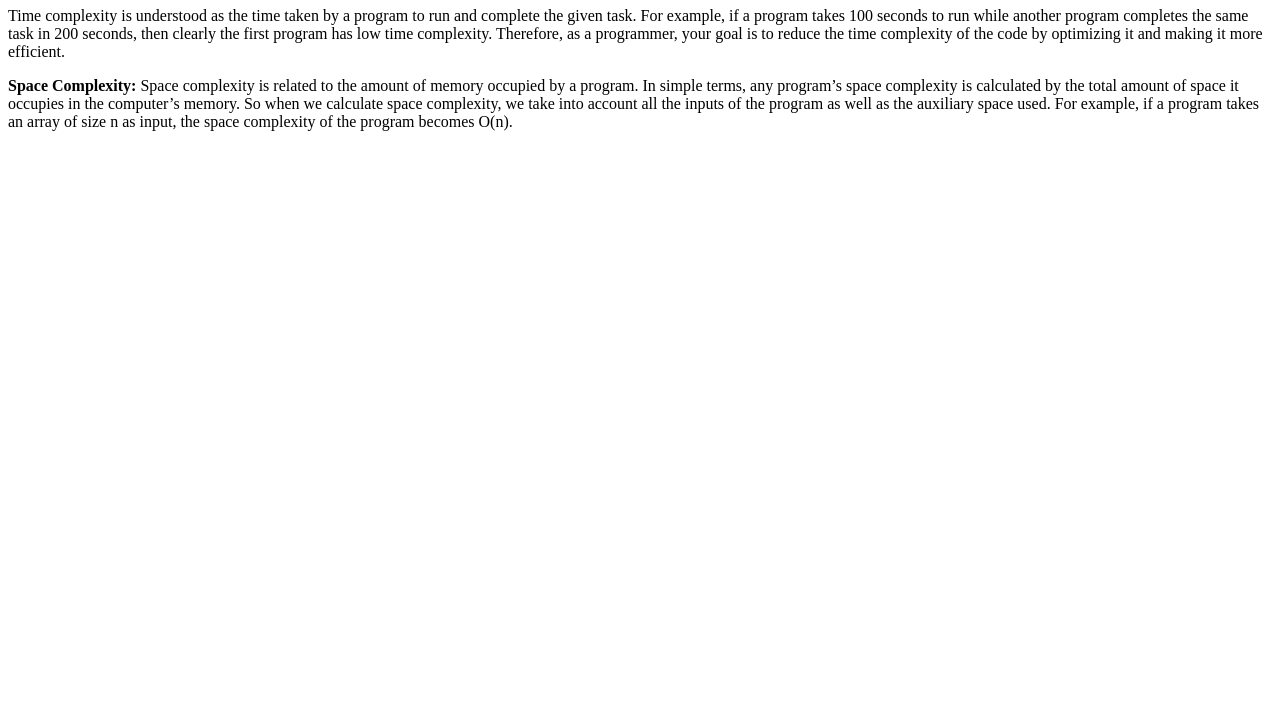
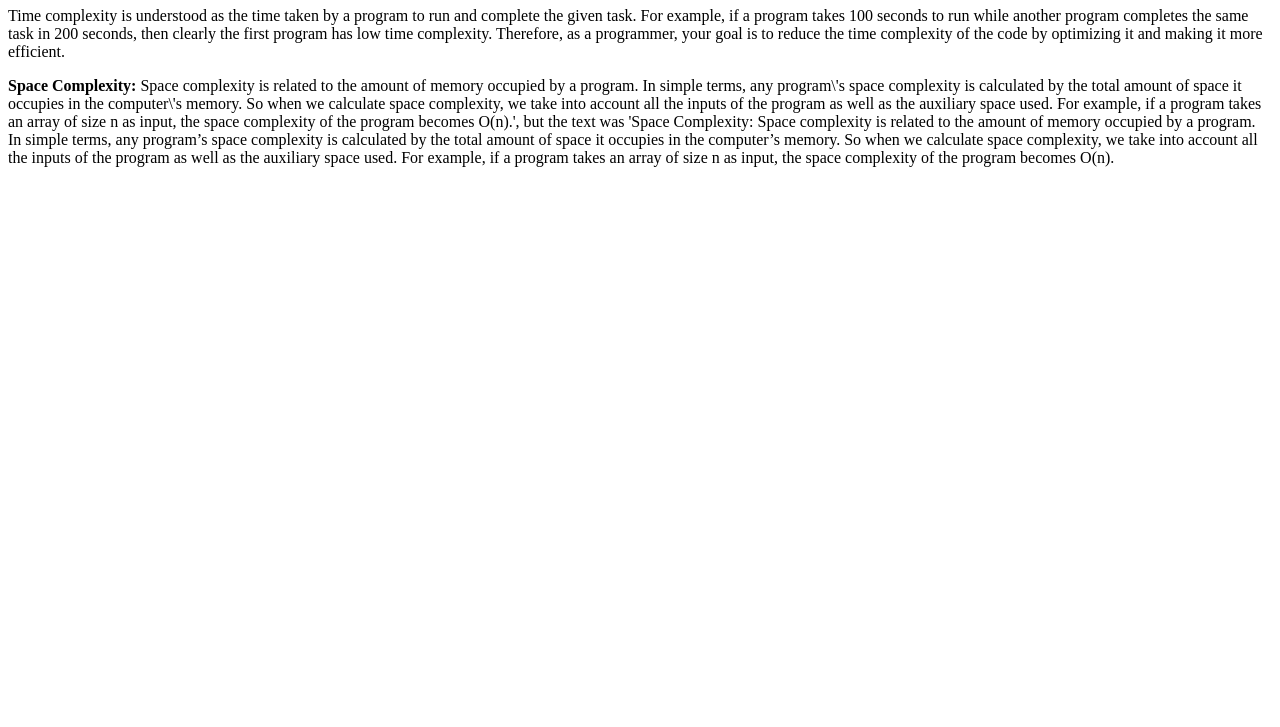
Before and after one commit to acciojob/time-and-space-complexity-SangitaSen1998, a website: page main.html in a window 1280 px wide. Shown: the part 73-800 px from the top of the page. Drawn offline with Linux system fonts and the light colour scheme.

Commit message:
created a submission

```diff
--- a/main.html
+++ b/main.html
@@ -10,8 +10,7 @@
 	<h1>Time and Space Complexity</h1>
 	<p>Time complexity is understood as the time taken by a program to run and complete the given task. For example, if a program takes 100 seconds to run while another program completes the same task in 200 seconds, then clearly the first program has low time complexity. Therefore, as a programmer, your goal is to reduce the time complexity of the code by optimizing it and making it more efficient.</p>
 
-	<p><b>Space Complexity:</b> Space complexity is related to the amount of memory occupied by a program. In simple terms, any program’s space complexity is calculated by the total amount of space it occupies in the computer’s memory. So when we calculate space complexity, we take into account all the inputs of the program as well as the auxiliary space used. For example, if a program takes an array of size n as input, the space complexity of the program becomes O(n).</p>
-	<!-- the entire body must be written by student -->
+	<p><b>Space Complexity:</b> Space complexity is related to the amount of memory occupied by a program. In simple terms, any program\'s space complexity is calculated by the total amount of space it occupies in the computer\'s memory. So when we calculate space complexity, we take into account all the inputs of the program as well as the auxiliary space used. For example, if a program takes an array of size n as input, the space complexity of the program becomes O(n).', but the text was 'Space Complexity: Space complexity is related to the amount of memory occupied by a program. In simple terms, any program’s space complexity is calculated by the total amount of space it occupies in the computer’s memory. So when we calculate space complexity, we take into account all the inputs of the program as well as the auxiliary space used. For example, if a program takes an array of size n as input, the space complexity of the program becomes O(n).</p>
     <script type="text/javascript" src="./script.js">
 </script>
 
```
